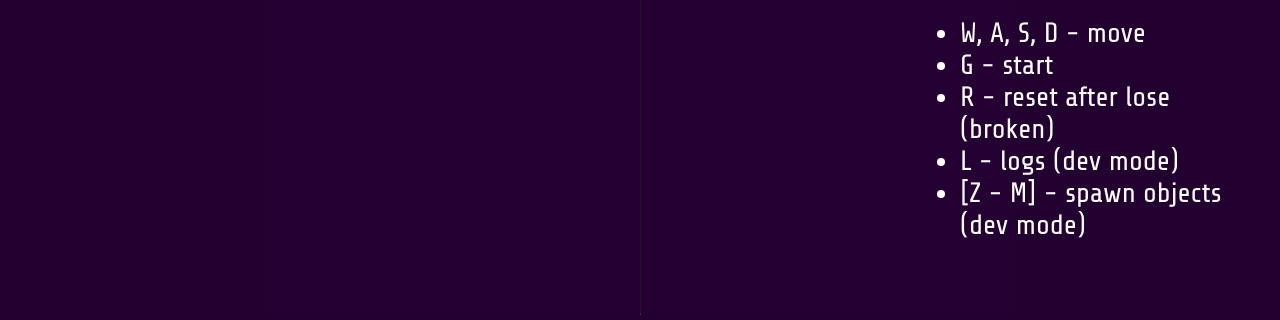
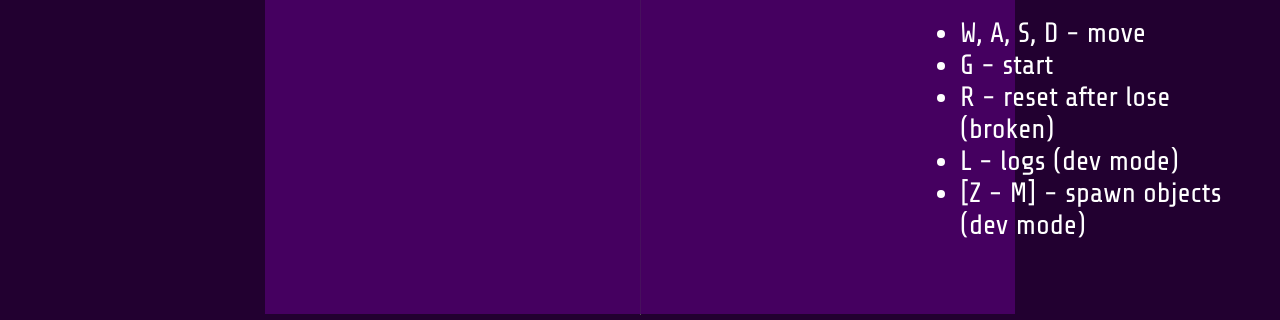
Before and after one commit to IvanKryuchkov/bhell-demo, a plain HTML site: page index.html in a window 1280 px wide. Shown: the part 480-800 px from the top of the page. Drawn offline with Linux system fonts and the light colour scheme.

Commit message:
change overlay style

```diff
--- a/styles.css
+++ b/styles.css
@@ -95,8 +95,7 @@ body {
   justify-content: center;
   width: var(--grid-width);
   height: var(--grid-width);
-  background-color: rgb(29, 0, 40, 0.8);
-
+  background-color: rgba(69, 0, 97, 0.8);
 }
 
 .overlay button#start {
```
